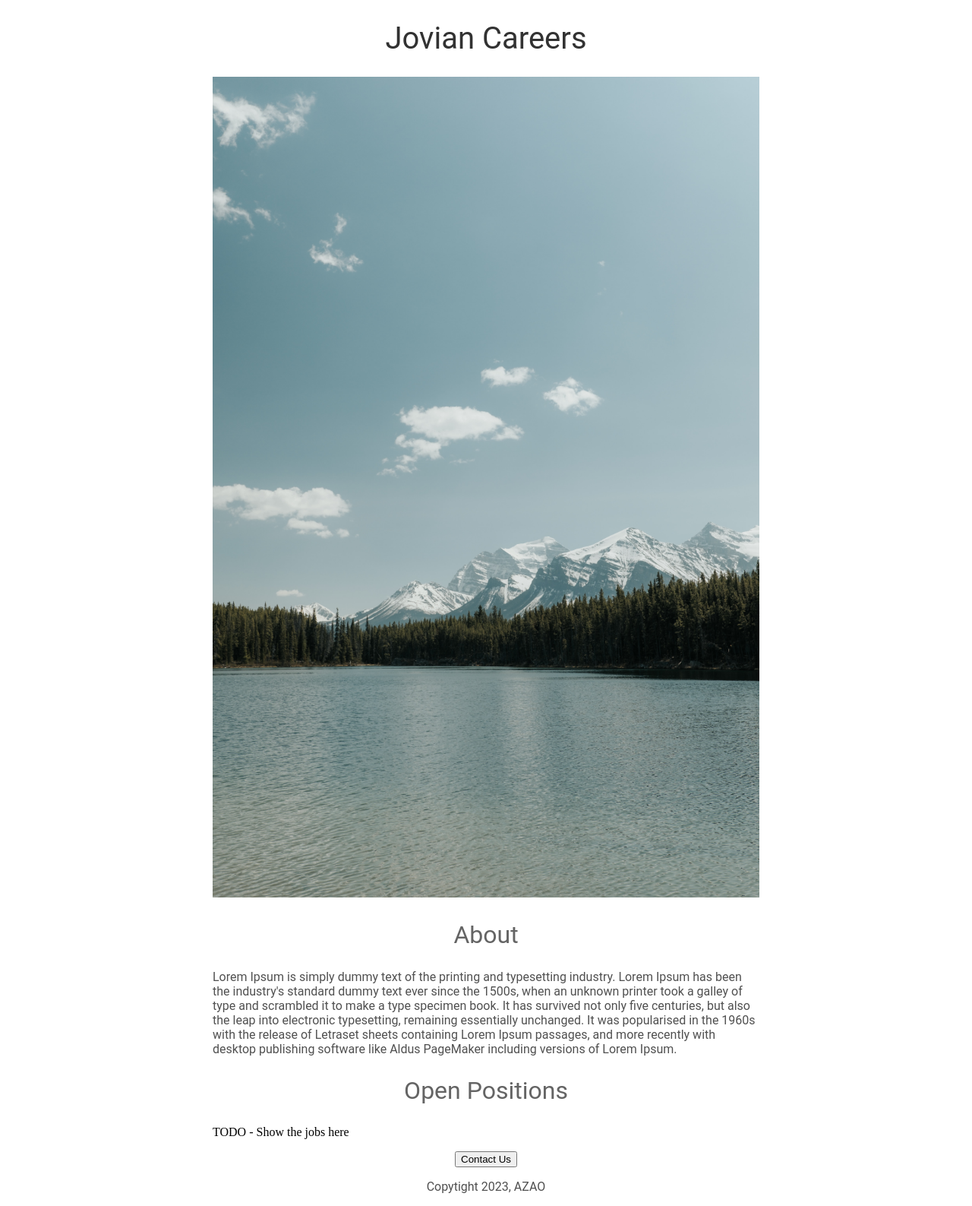
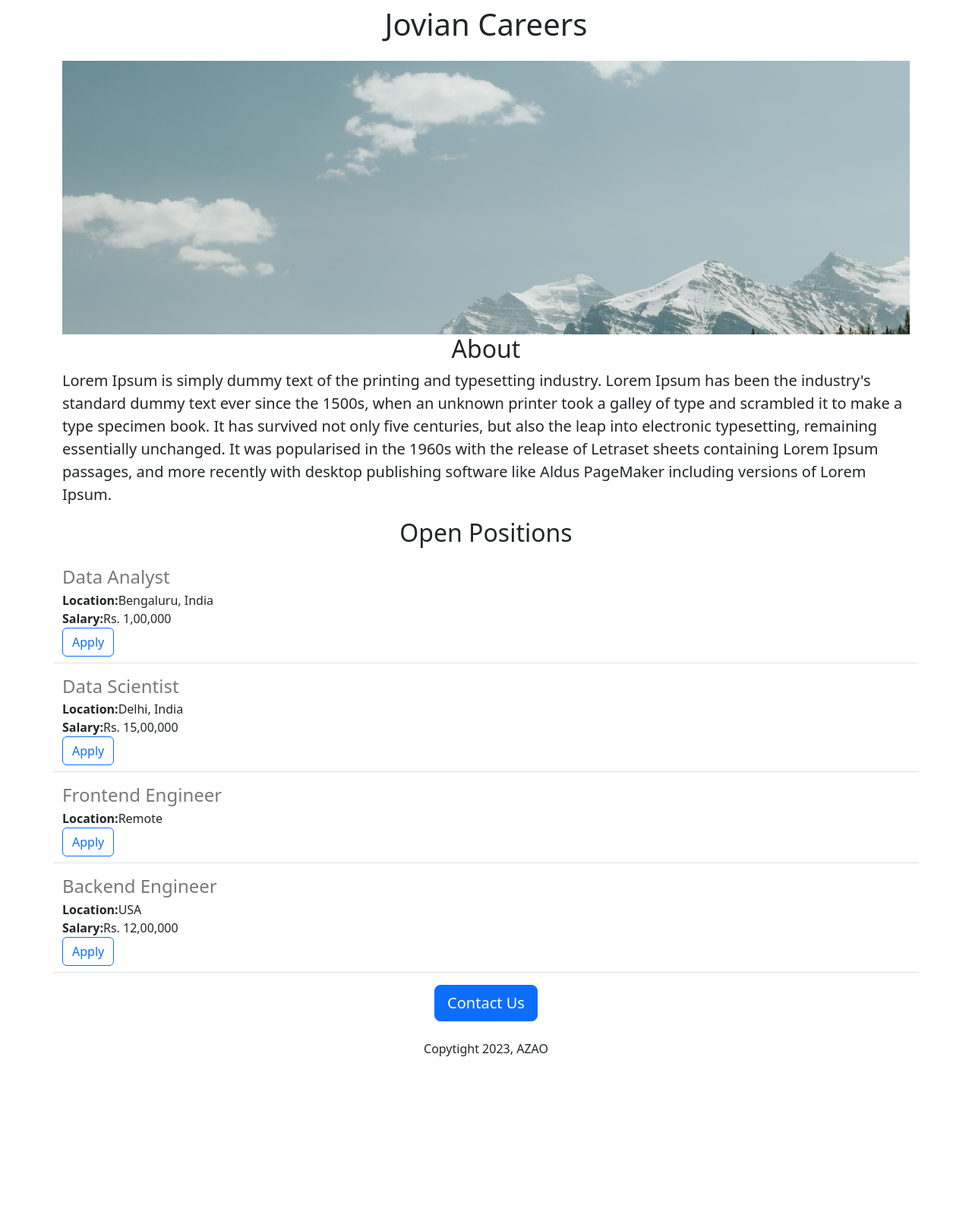
Before and after one commit to wanyun-yang-2002/YwY-careers-website, a Flask app: page / in a window 1280 px wide. Shown: the whole page at 76% size. After the commit the page ends 1390 px from the top, so only its background shows below. Run offline with Flask 2, Linux system fonts and the light colour scheme.

Commit message:
added dynamic data and API route

```diff
--- a/app.py
+++ b/app.py
@@ -1,11 +1,37 @@
-from flask import Flask, render_template
+from flask import Flask, render_template, jsonify
 
 app = Flask(__name__)
+
+JOBS = [{
+  'id': 1,
+  'title': 'Data Analyst',
+  'location': 'Bengaluru, India',
+  'salary': 'Rs. 1,00,000'
+}, {
+  'id': 2,
+  'title': 'Data Scientist',
+  'location': 'Delhi, India',
+  'salary': 'Rs. 15,00,000'
+}, {
+  'id': 3,
+  'title': 'Frontend Engineer',
+  'location': 'Remote',
+}, {
+  'id': 4,
+  'title': 'Backend Engineer',
+  'location': 'USA',
+  'salary': 'Rs. 12,00,000'
+}]
 
 
 @app.route("/")
 def hello_world():
-  return render_template("home.html")
+  return render_template("home.html", jobs=JOBS, company_name='Jovian')
+
+
+@app.route("/api/jobs")
+def list_jobs():
+  return jsonify(JOBS)
 
 
 if __name__ == "__main__":
--- a/templates/home.html
+++ b/templates/home.html
@@ -2,55 +2,37 @@
 <html>
   <head>
     <title>Jovian Careers</title>
+    <meta charset="utf-8">
+    <meta name="viewport" content="width=device-width, initial-scale=1">
+    <link href="https://cdn.jsdelivr.net/npm/bootstrap@5.2.3/dist/css/bootstrap.min.css" rel="stylesheet" integrity="sha384-rbsA2VBKQhggwzxH7pPCaAqO46MgnOM80zW1RWuH61DGLwZJEdK2Kadq2F9CUG65" crossorigin="anonymous">
     <style>
-      h1 {
-        font-size: 40px;
-        font-family: Roboto;
-        font-weight: normal;
-        color: rgb(50, 50, 50);
-        text-align: center;
-      }
-
-      #banner{
-        width: 100%;%;
-        height="320px";
+      #banner {
+        height: 360px;
+        width: 100%;
         object-fit: cover;
-      }
-
-      h2 {
-        font-size: 32px;
-        font-family: Roboto;
-        font-weight: normal;
-        color: rgb(100, 100, 100);
-        text-align: center;
-      }
-
-      .bodytext {
-        font-family: Roboto;
-        color: rgb(80, 80, 80);
-      }
-
-      #container {
-        max-width: 720px;
-        margin: 0 auto 0 auto;
       }
     </style>
   </head>
   <body>
-    <div id="container">
-      <h1>Jovian Careers</h1>
-      <img id="banner" src="static/banners.jpg" >
-      <h2>
+    <div class="container">
+      <h1 class="text-center mt-2 mb-4">
+        {{company_name}} Careers</h1>
+      <img class="img-fluid" id="banner" src="static/banners.jpg" >
+      <h2 class="text-center">
         About
       </h2>
-      <p class="bodytext">
+      <p class="lead">
         Lorem Ipsum is simply dummy text of the printing and typesetting industry. Lorem Ipsum has been the industry's standard dummy text ever since the 1500s, when an unknown printer took a galley of type and scrambled it to make a type specimen book. It has survived not only five centuries, but also the leap into electronic typesetting, remaining essentially unchanged. It was popularised in the 1960s with the release of Letraset sheets containing Lorem Ipsum passages, and more recently with desktop publishing software like Aldus PageMaker including versions of Lorem Ipsum.
       </p>
-      <h2>Open Positions</h2>
-      <p>TODO - Show the jobs here</p>
-      <div style="text-align:center">
-        <button>Contact Us</button>
-        <p class="bodytext">Copytight 2023, AZAO</p>
+      <h2 class="text-center mt-2 mb-4">Open Positions</h2>
+      <p>
+        {% for job in jobs %}
+          {% include 'jobitem.html' %}
+        {% endfor %}
+      </p>
+      <div class="text-center">
+        <button class="btn btn-primary btn-lg">Contact Us</button>
+        <p class="mt-4">Copytight 2023, AZAO</p>
       </div>
     </div>
 
--- /dev/null
+++ b/templates/jobitem.html
@@ -0,0 +1,19 @@
+<div class="border-bottom row" style="margin-bottom:16px; padding-bottom:8px;">
+  <div class="col-10">
+    <h4
+      style="color:rgb(120, 120, 120); margin-bottom:4px">{{job['title']}}
+    </h4>
+    <div>
+      <b>Location:</b>{{job['location']}}
+    </div>
+    {% if 'salary' in job %}
+    <div>
+      <b>Salary:</b>{{job['salary']}}
+    </div>
+    {% endif %}
+  </div>
+  <div class="col-3">
+    <button type="button" class="btn btn-outline-primary">Apply</button>
+  </div>
+
+</div>
```
